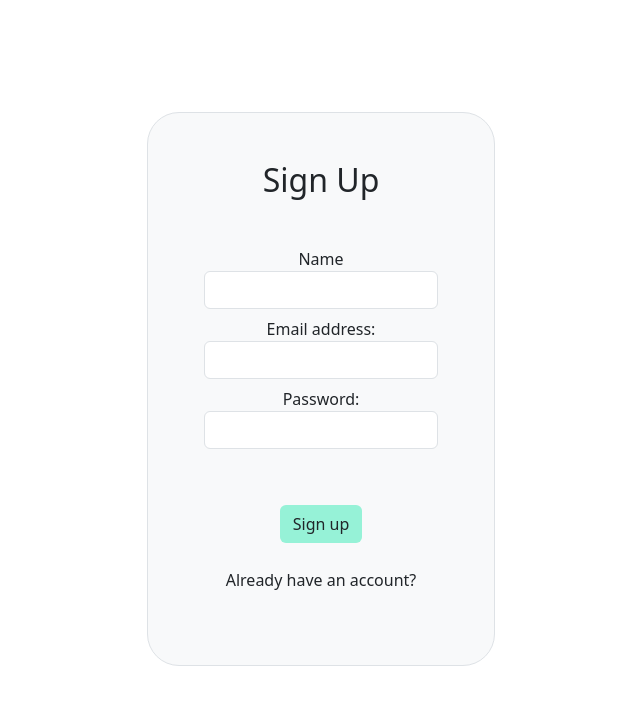
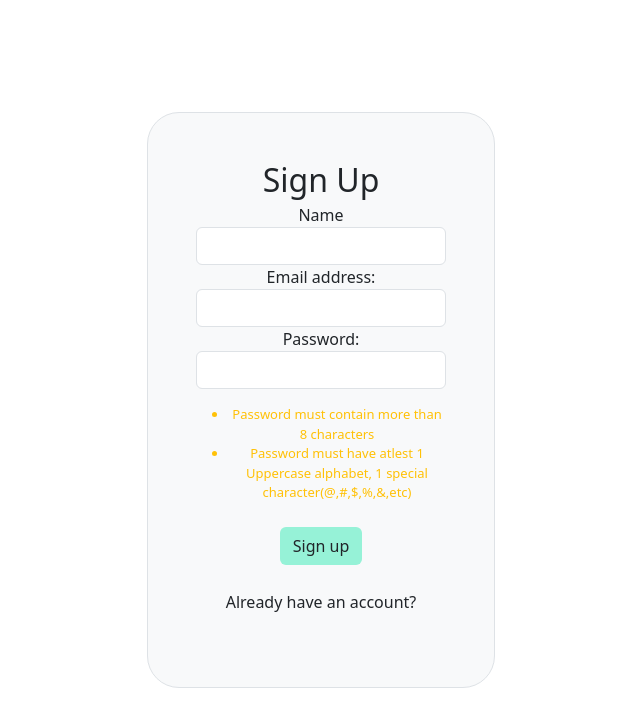
Before and after one commit to HETARTH7/xrossfit-server, a React (Create React App) app in the folder client/: page /signup in a window 1280 px wide. Shown: the top 726 px of the page, without its empty margins (319-959 px from the left). Built offline with nearby package versions, Linux system fonts and the light colour scheme.

Commit message:
update signup

```diff
--- a/client/src/components/Root/Root.jsx
+++ b/client/src/components/Root/Root.jsx
@@ -37,7 +37,7 @@ const Root = () => {
         <Link className="button btn fs-4" to="/signup">
           Signup
         </Link>
-        <p className="blockquote mt-5 text-success">{quote}</p>
+        <p className="fst-italic blockquote mt-5 text-success">{quote}</p>
         <p className="blockquote-footer">{author}</p>
       </div>
     </div>
--- a/client/src/components/Signup/Signup.jsx
+++ b/client/src/components/Signup/Signup.jsx
@@ -1,6 +1,6 @@
 import { useState } from "react";
 import { useSignup } from "../../hooks/useSignup";
-import { Link, useNavigate } from "react-router-dom";
+import { Link } from "react-router-dom";
 import "./Signup.css";
 
 const Signup = () => {
@@ -8,13 +8,11 @@ const Signup = () => {
   const [email, setEmail] = useState("");
   const [password, setPassword] = useState("");
   const { signup, error, isLoading } = useSignup();
-  const navigate = useNavigate();
 
   const handleSubmit = async (e) => {
     e.preventDefault();
 
     await signup(name, email, password);
-    if (!error) navigate("/home");
   };
 
   return (
@@ -26,8 +24,8 @@ const Signup = () => {
             className="border text-center mt-5 p-5 rounded-5"
             onSubmit={handleSubmit}
           >
-            <h2 className="mb-5">Sign Up</h2>
-            <div className="form-group m-2">
+            <h2 className="mb-1">Sign Up</h2>
+            <div className="form-group">
               <label>Name</label>
               <input
                 type="text"
@@ -36,7 +34,7 @@ const Signup = () => {
                 value={name}
               />
             </div>
-            <div className="form-group m-2">
+            <div className="form-group">
               <label>Email address:</label>
               <input
                 type="email"
@@ -46,7 +44,7 @@ const Signup = () => {
               />
             </div>
 
-            <div className="form-group m-2">
+            <div className="form-group">
               <label>Password:</label>
               <input
                 type="password"
@@ -56,10 +54,18 @@ const Signup = () => {
               />
             </div>
 
+            <ul className="text-warning mt-3" style={{ fontSize: "13px" }}>
+              <li>Password must contain more than 8 characters</li>
+              <li>
+                Password must have atlest 1 Uppercase alphabet, 1 special
+                character(@,#,$,%,&,etc)
+              </li>
+            </ul>
+
             <button
               type="submit"
               style={{ background: "#96f2d7" }}
-              className="btn wid rounded mt-5"
+              className="btn wid rounded mt-2"
               disabled={isLoading}
             >
               Sign up
--- a/client/src/hooks/useSignup.js
+++ b/client/src/hooks/useSignup.js
@@ -1,10 +1,12 @@
 import { useState } from "react";
 import { useAuthContext } from "./useAuthContext";
+import { useNavigate } from "react-router-dom";
 
 export const useSignup = () => {
   const [error, setError] = useState(null);
   const [isLoading, setIsLoading] = useState(null);
   const { dispatch } = useAuthContext();
+  const navigate = useNavigate();
 
   const signup = async (name, email, password) => {
     setIsLoading(true);
@@ -25,6 +27,7 @@ export const useSignup = () => {
       localStorage.setItem("user", JSON.stringify(json));
       dispatch({ type: "LOGIN", payload: json });
       setIsLoading(false);
+      navigate("/home");
     }
   };
 
```
